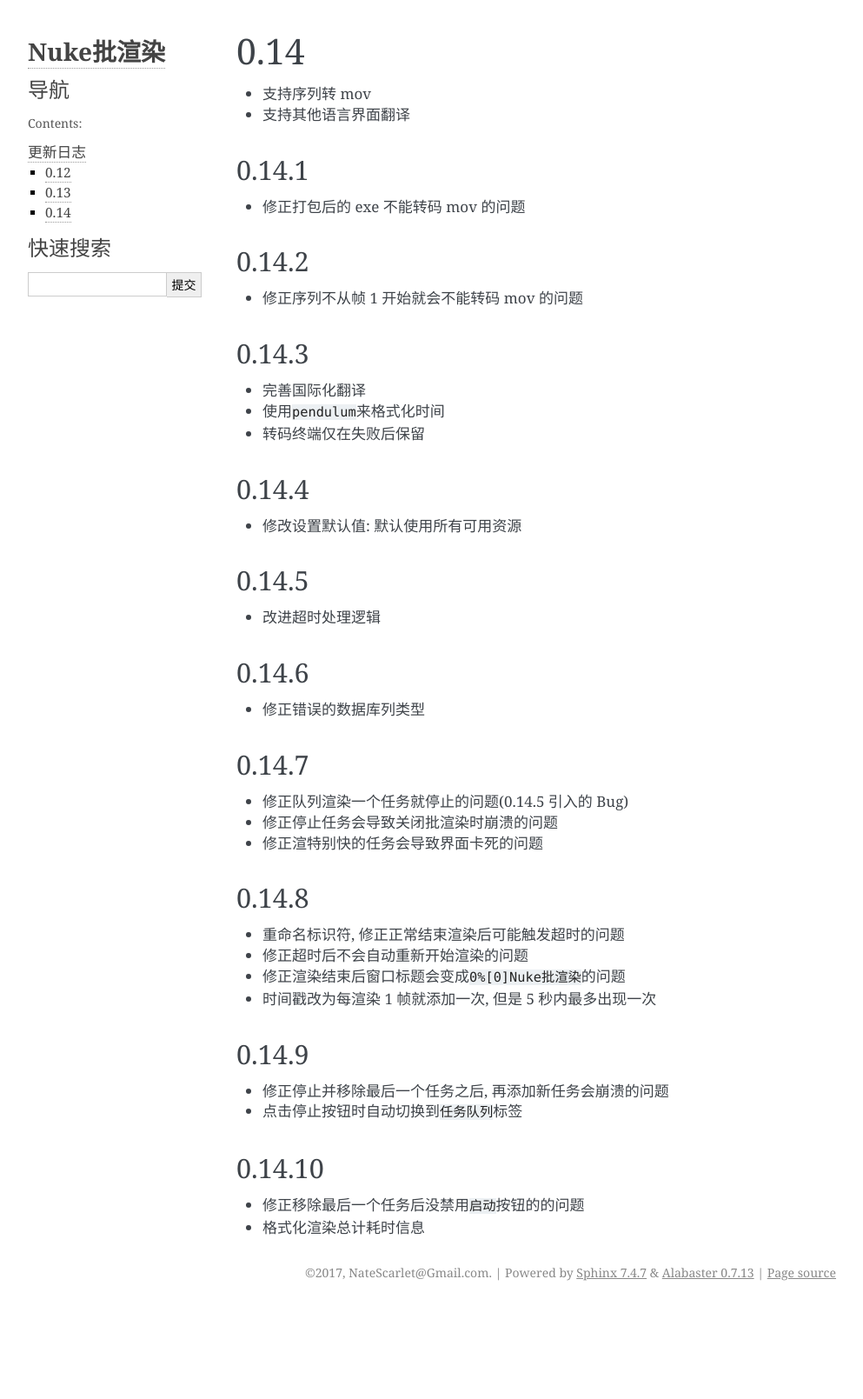
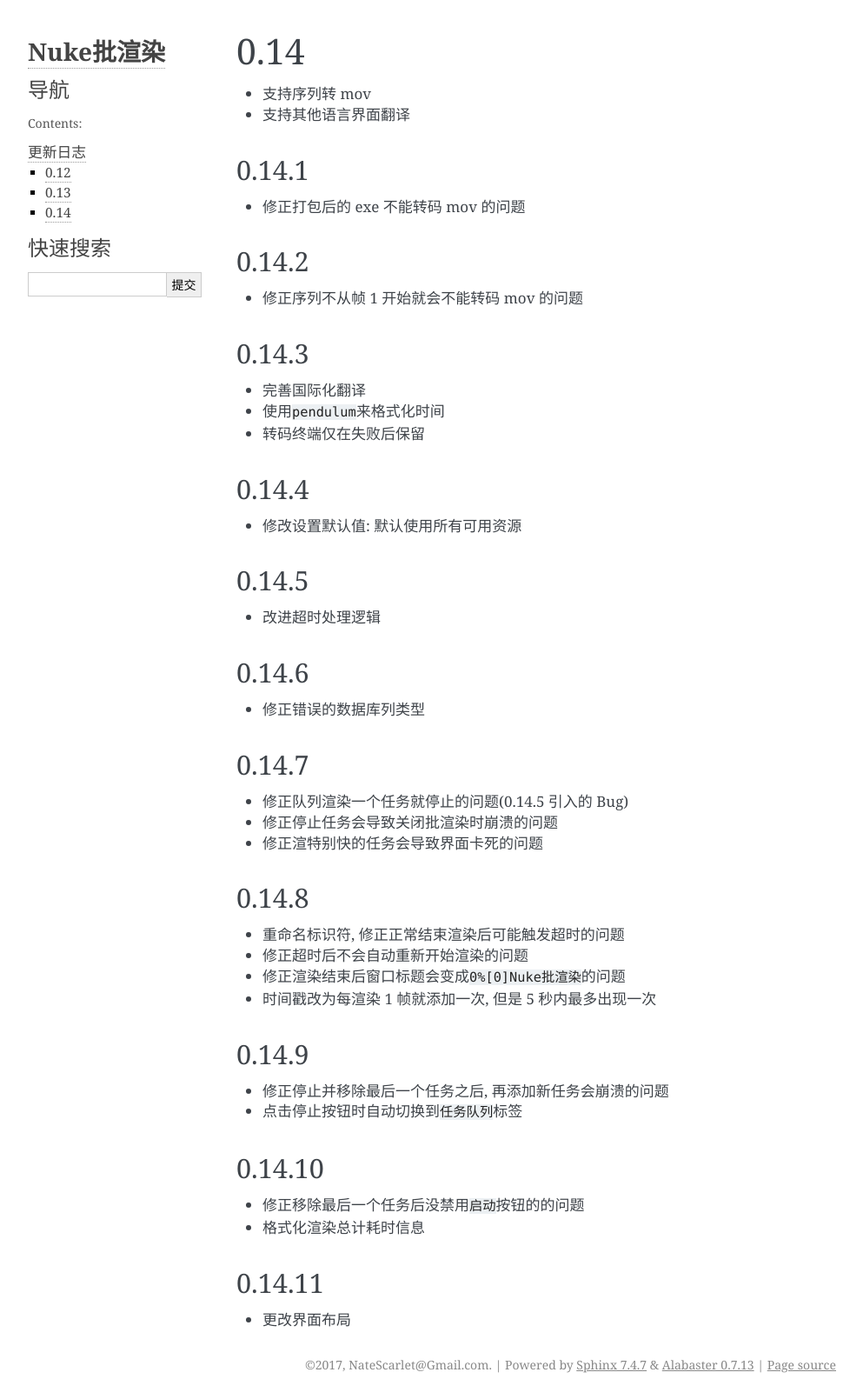
Before and after one commit to NateScarlet/NukeBatchRender, a Sphinx documentation site: the page built from Documentation/source/changelogs/004_0.14.md, in a window 1280 px wide. Shown: the whole page at 87% size, without its empty margins (148-1141 px from the left). Built offline with Sphinx 7.4.7, drawn with Linux system fonts in a browser that asks for light colours; before the commit the page ends 1503 px from its top, so only the background shows below that.

Commit message:
Bump version: 0.14.11

```diff
--- a/Documentation/source/changelogs/004_0.14.md
+++ b/Documentation/source/changelogs/004_0.14.md
@@ -52,3 +52,7 @@
 
 - 修正移除最后一个任务后没禁用`启动`按钮的的问题
 - 格式化渲染总计耗时信息
+
+## 0.14.11
+
+- 更改界面布局
--- a/lib/batchrender/__about__.py
+++ b/lib/batchrender/__about__.py
@@ -1,5 +1,5 @@
 # -*- coding=UTF-8 -*-
 """About info.  """
 
-__version__ = '0.14.10'
+__version__ = '0.14.11'
 __author__ = 'NateScarlet@Gmail.com'
```
